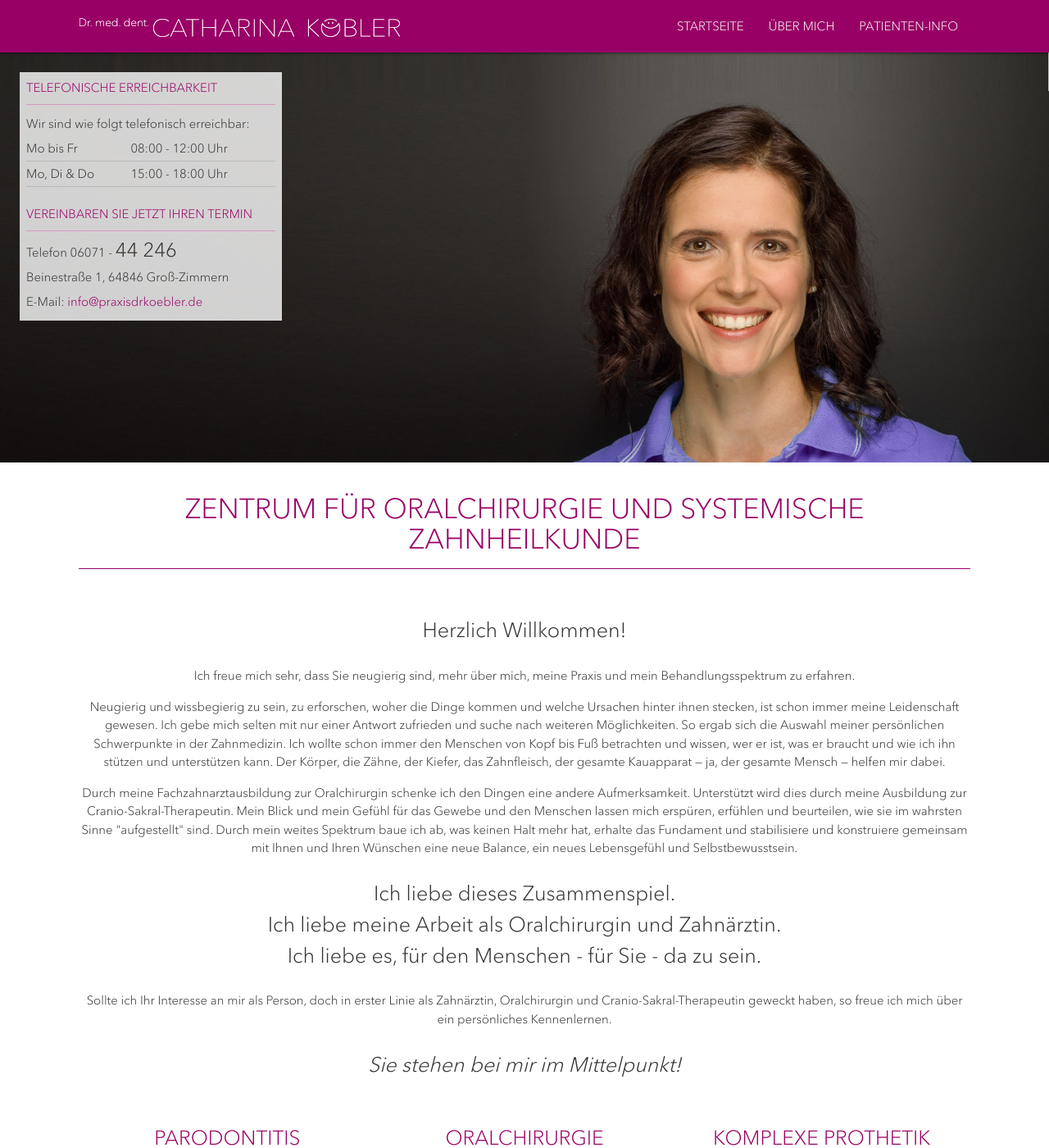
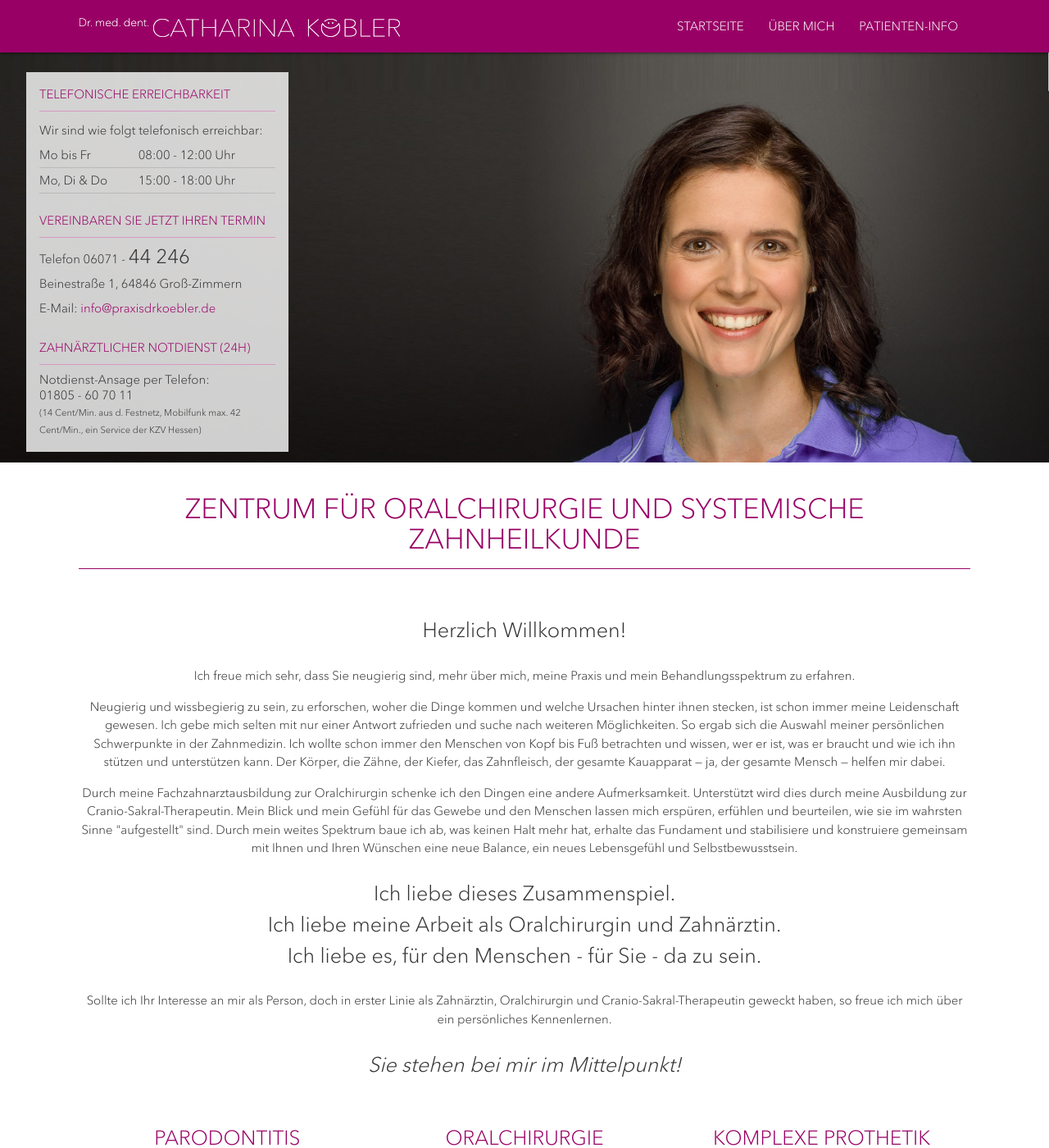
Before and after one commit to praxisdrkoebler/praxisdrkoebler.github.io, a Jekyll site: the page built from index.html, in a window 1280 px wide and 1400 px high. Shown: the whole window at 82% size. Built offline with Jekyll 4.4.1, drawn with Linux system fonts in a browser that asks for light colours.

Commit message:
add notdienst info

```diff
--- /dev/null
+++ b/_includes/notdienst.html
@@ -0,0 +1,13 @@
+<div class="notdienst">
+  <div class="headline">
+    <a href="https://www.kzvh.de/patienten/notdienstSUCHE/index.html" target="_blank" rel="noreferrer nofollow">
+      Zahnärztlicher Notdienst (24h)
+    </a>
+  </div>
+  <hr/>
+  <div class="content">
+    Notdienst-Ansage per Telefon:<br/>
+    01805 - 60 70 11<br/>
+    <small>(14 Cent/Min. aus d. Festnetz, Mobilfunk max. 42 Cent/Min., ein Service der KZV Hessen)</small>
+  </div>
+</div>
--- a/css/style.css
+++ b/css/style.css
@@ -133,13 +133,17 @@ hr {
   padding: 0 8px 0 0;
 }
 .sprechzeiten hr,
-.termin hr {
+.termin hr,
+.notdienst hr {
   margin-top: 8px;
   margin-bottom: 8px;
 }
 .sprechzeiten .content,
 .termin .content {
   line-height: 2rem;
+}
+.notdienst .content {
+  line-height: 1.3rem;
 }
 
 .map-shadow {
@@ -171,10 +175,10 @@ hr {
 }
 
 .floating_info {
-  margin-left: 24px;
+  margin-left: 32px;
   margin-right: 24px;
   background-color: rgba(255,255,255,0.8);
-  padding: 8px;
+  padding: 16px;
 }
 
 @media only screen and (min-width: 601px) {
--- a/index.html
+++ b/index.html
@@ -8,6 +8,8 @@ heroimg: cko1.jpg
   {% include sprechzeiten.html %}
   <div>&nbsp;</div>
   {% include termin.html %}
+  <div>&nbsp;</div>
+  {% include notdienst.html %}
 </div>
 
 <div class="container center-align">
```
Also changed, not shown: patienten-info.md (+5 -2 lines).
